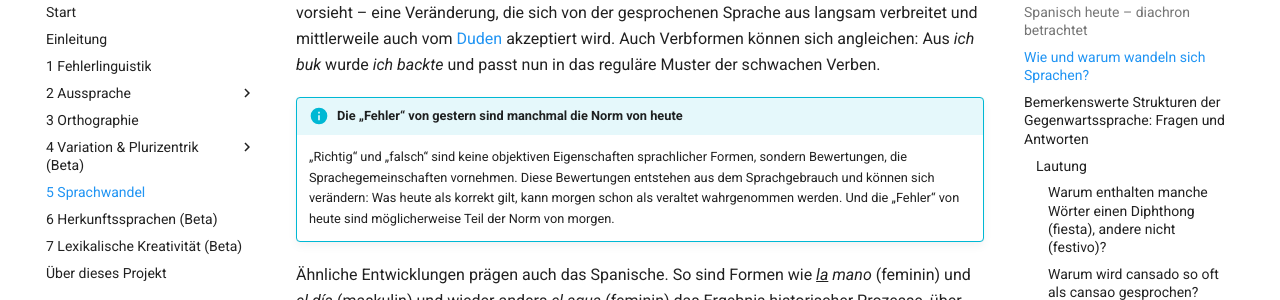
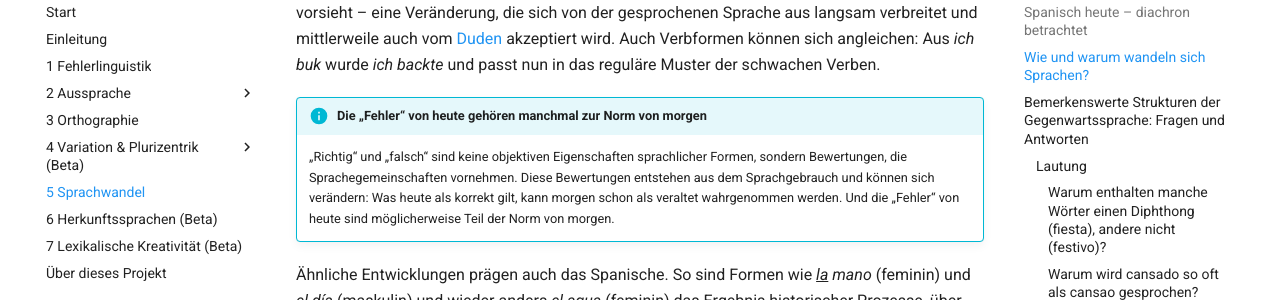
Before and after one commit to FTacke/spanisch-toolkit, an MkDocs documentation site: the page built from docs/wandel/wandel.md, in a window 1280 px wide and 900 px high, scrolled down 1559 px. Shown: the part 152-452 px from the top of the window. Built offline with MkDocs 1.6.1 and Material for MkDocs 9.7.7, drawn with Linux system fonts in a browser that asks for light colours.

Commit message:
wandel.md change

```diff
--- a/docs/wandel/wandel.md
+++ b/docs/wandel/wandel.md
@@ -46,7 +46,7 @@ Für Lehrkräfte ist diese Perspektive wichtig: Viele scheinbar willkürliche Ei
 
 Beispiele finden wir in allen Sprachen, auch im Deutschen und Spanischen. So hört man im Deutschen heute meist *wegen dem Wetter*, obwohl traditionelle Grammatik *wegen des Wetters* vorsieht – eine Veränderung, die sich von der gesprochenen Sprache aus langsam verbreitet und mittlerweile auch vom [Duden](https://www.duden.de/rechtschreibung/wegen){:target="_blank" rel="noopener noreferrer"} akzeptiert wird. Auch Verbformen können sich angleichen: Aus *ich buk* wurde *ich backte* und passt nun in das reguläre Muster der schwachen Verben.
 
-!!! info "Die „Fehler“ von gestern sind manchmal die Norm von heute"
+!!! info "Die „Fehler“ von heute gehören manchmal zur Norm von morgen"
     „Richtig“ und „falsch“ sind keine objektiven Eigenschaften sprachlicher Formen, sondern Bewertungen, die Sprachegemeinschaften vornehmen. Diese Bewertungen entstehen aus dem Sprachgebrauch und können sich verändern: Was heute als korrekt gilt, kann morgen schon als veraltet wahrgenommen werden. Und die „Fehler“ von heute sind möglicherweise Teil der Norm von morgen.
 
 Ähnliche Entwicklungen prägen auch das Spanische. So sind Formen wie *<u>la</u> mano* (feminin) und *<u>el</u> día* (maskulin) und wieder anders *<u>el</u> agua* (feminin) das Ergebnis historischer Prozesse, über die man heute stolpert, weil sie ungewöhnlich wirken. Im Lautsystem zeigt sich Wandel in Wortvarianten wie [*septiembre* / *setiembre*](https://dle.rae.es/septiembre){:target="_blank" rel="noopener noreferrer"} oder in der Abschwächung des <span class="meta">/s/</span> im Silbenauslaut (vgl. Kapitel [Aussprachevariation](../aussprache/varianten.md)). Und im Wortschatz hat [*azafata*](https://dle.rae.es/azafata){:target="_blank" rel="noopener noreferrer"} ehemals eine Frau bezeichnet, die der Königin das Gewand auf einem Tablett (*azafate*) reichte – heute hingegen steht es für eine Flugbegleiterin oder auch den männlichen Flugbegleiter (*azafato*), ein Wandel, der durch gesellschaftliche Entwicklungen geprägt wurde.
```
